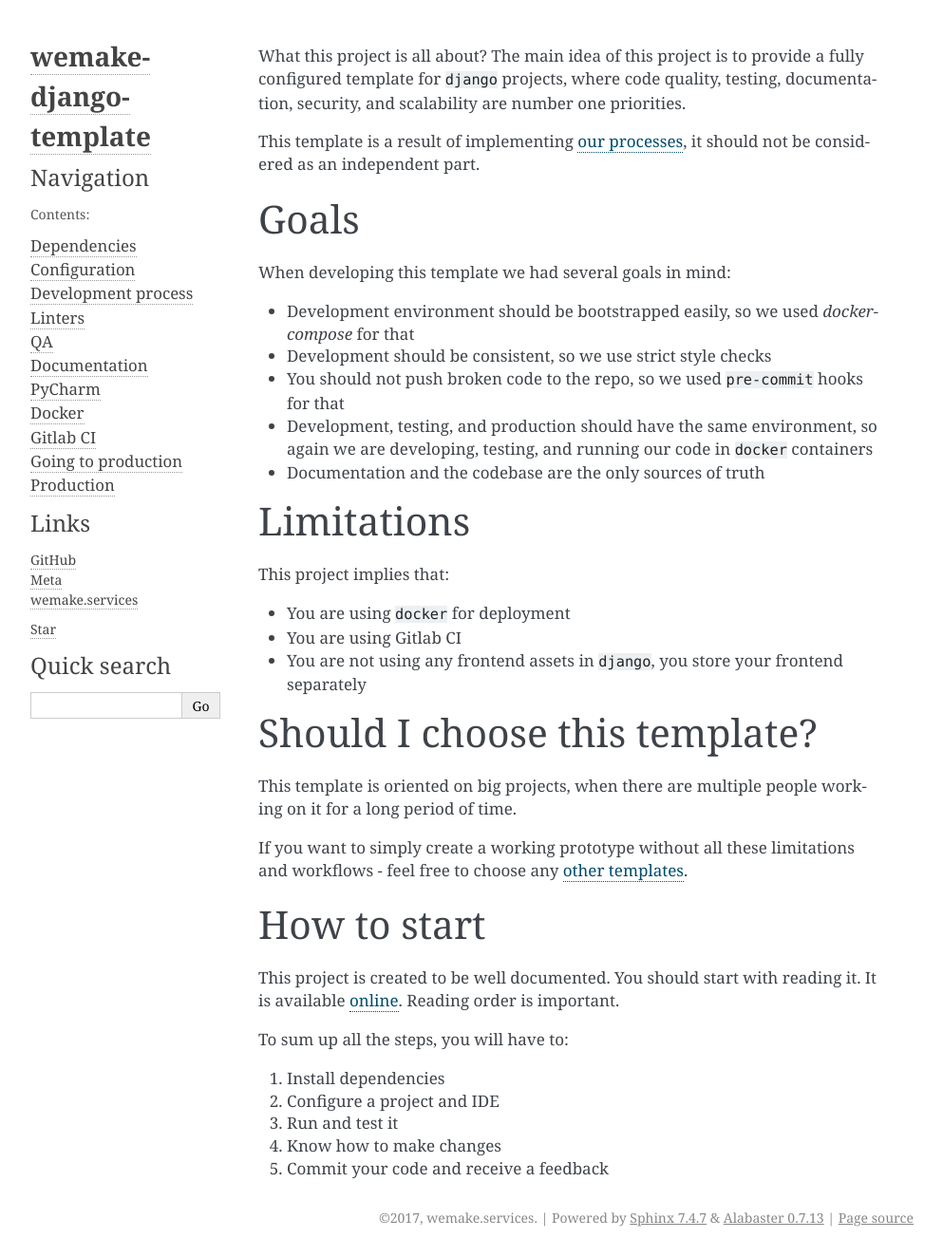
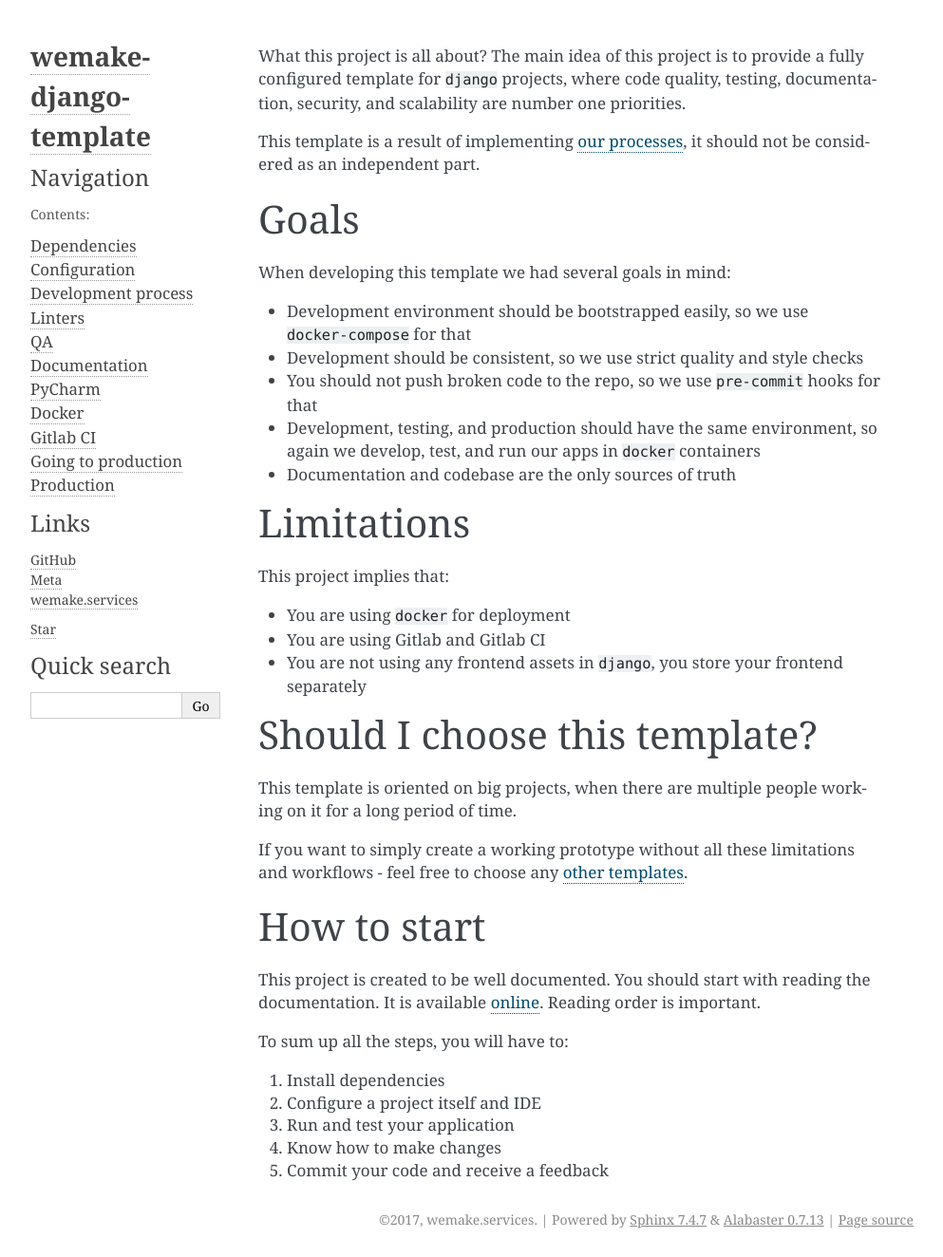
Before and after one commit to wemake-services/wemake-django-template, a Sphinx documentation site: the page built from {{cookiecutter.project_name}}/docs/_pages/template/quickstart.rst, in a window 1280 px wide. Shown: the whole page at 95% size, without its empty margins (148-1141 px from the left). Built offline with Sphinx 7.4.7, drawn with Linux system fonts in a browser that asks for light colours; pages that are not in the unit, such as notebooks, are missing from menus.

Commit message:
Updates docs

```diff
--- a/{{cookiecutter.project_name}}/docs/_pages/template/development-process.rst
+++ b/{{cookiecutter.project_name}}/docs/_pages/template/development-process.rst
@@ -40,13 +40,15 @@
   pre-commit install
 
 
-You will now see the test results before any commit. Before each commit the same testing routing as in CI will be run on your machine. Because we don't want to waste CI's and people's time dealing with the fallen build.
+You will now see the test results before any commit.
+Before each commit the same testing routing as in CI will be run on your machine.
+Because we don't want to waste CI's and people's time dealing with the fallen build.
 
 
 Making changes
 --------------
 
-When making changes into the project make sure you write at least minimum `unit` or integration test. Also, check your style.
+When making changes into the project make sure you write at least minimum ``unit``, ``doctest``, or integration test. Also, check your coding style.
 
 To run tests and style checks inside your ``virtualenv`` we use:
 
--- a/{{cookiecutter.project_name}}/docs/_pages/template/quickstart.rst
+++ b/{{cookiecutter.project_name}}/docs/_pages/template/quickstart.rst
@@ -9,11 +9,11 @@
 
 When developing this template we had several goals in mind:
 
-- Development environment should be bootstrapped easily, so we used `docker-compose` for that
-- Development should be consistent, so we use strict style checks
-- You should not push broken code to the repo, so we used ``pre-commit`` hooks for that
-- Development, testing, and production should have the same environment, so again we are developing, testing, and running our code in ``docker`` containers
-- Documentation and the codebase are the only sources of truth
+- Development environment should be bootstrapped easily, so we use ``docker-compose`` for that
+- Development should be consistent, so we use strict quality and style checks
+- You should not push broken code to the repo, so we use ``pre-commit`` hooks for that
+- Development, testing, and production should have the same environment, so again we develop, test, and run our apps in ``docker`` containers
+- Documentation and codebase are the only sources of truth
 
 
 Limitations
@@ -22,7 +22,7 @@
 This project implies that:
 
 - You are using ``docker`` for deployment
-- You are using Gitlab CI
+- You are using Gitlab and Gitlab CI
 - You are not using any frontend assets in ``django``, you store your frontend separately
 
 
@@ -38,13 +38,14 @@
 ------------
 
 This project is created to be well documented.
-You should start with reading it. It is available `online <http://wemake-django-template.readthedocs.io/en/latest>`_.
+You should start with reading the documentation.
+It is available `online <http://wemake-django-template.readthedocs.io/en/latest>`_.
 Reading order is important.
 
 To sum up all the steps, you will have to:
 
 1. Install dependencies
-2. Configure a project and IDE
-3. Run and test it
+2. Configure a project itself and IDE
+3. Run and test your application
 4. Know how to make changes
 5. Commit your code and receive a feedback
```
